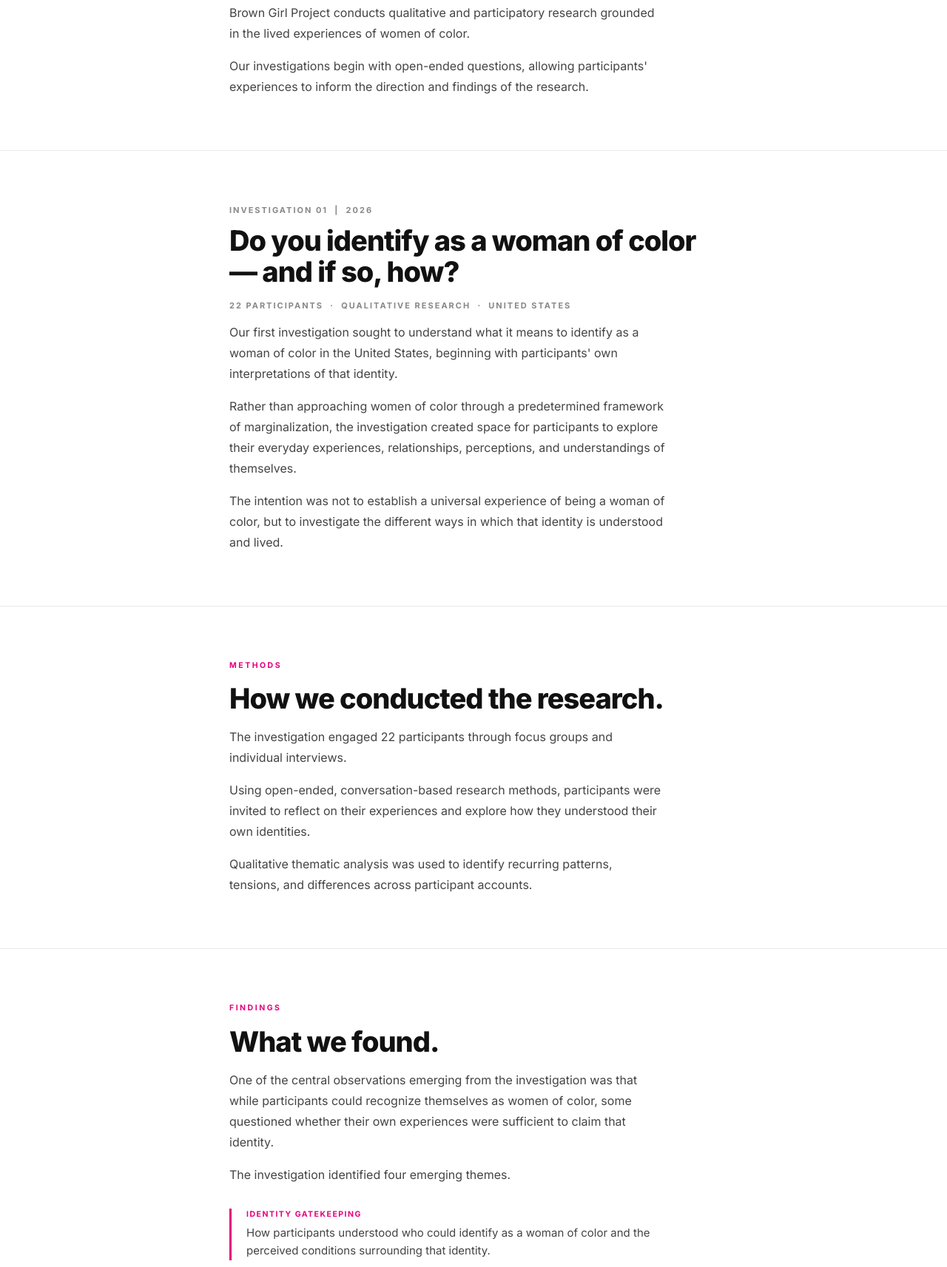
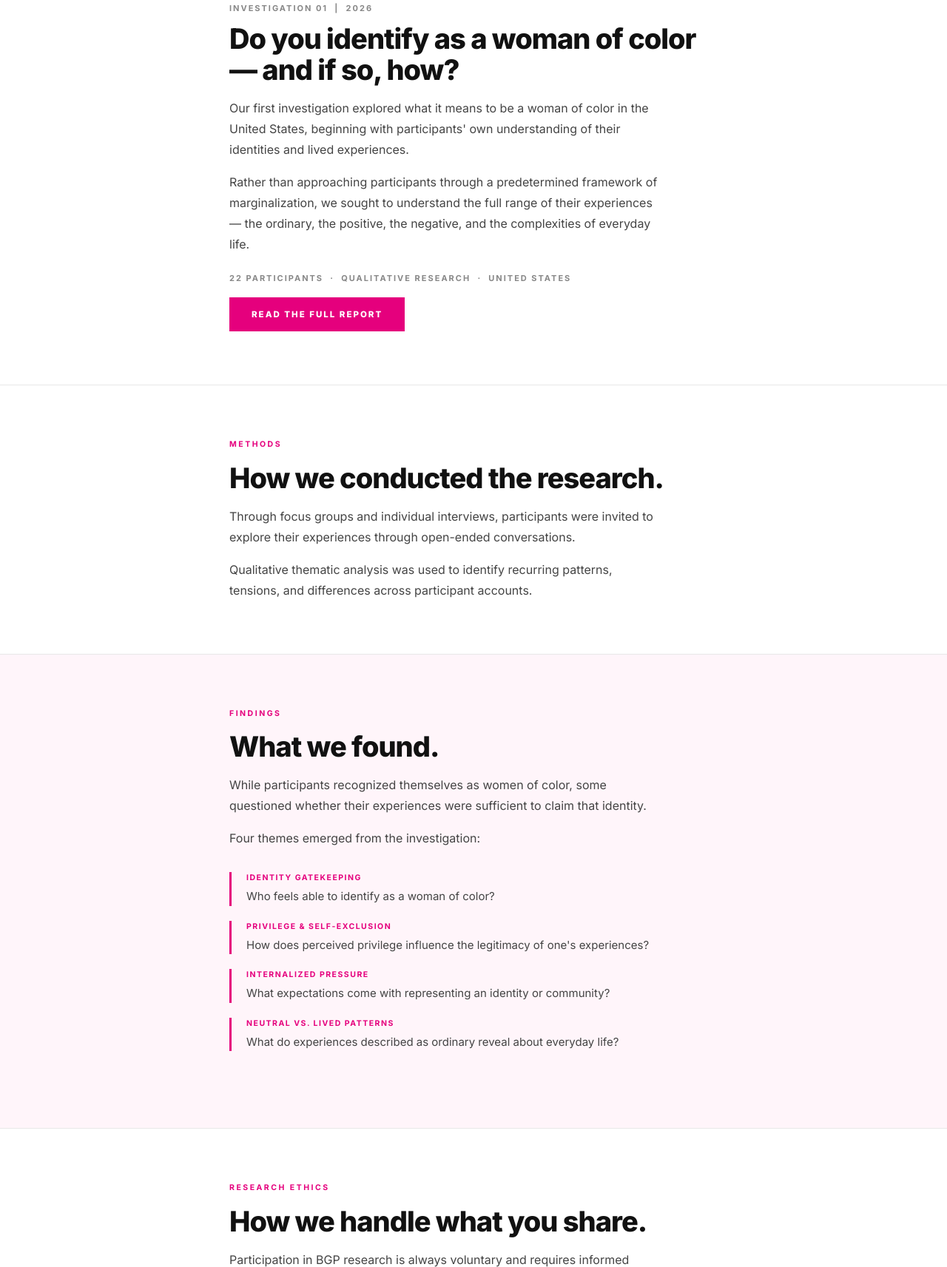
Before and after one commit to Anjaliii205/browngirlproject.org, a plain HTML site: page research.html in a window 1280 px wide. Shown: the part 379-2092 px from the top of the page at 74% size. Drawn offline with Linux system fonts and the light colour scheme.

Commit message:
Shorten Research page with revised copy
Co-Authored-By: Claude Opus 5.5 <noreply@anthropic.com>
Claude-Session: https://claude.ai/code/session_01WtEP1icMCbBrmzGnaGXVgx

```diff
--- a/research.html
+++ b/research.html
@@ -119,6 +119,7 @@
     .tier p + p { margin-top: 8px; }
 
     [id] { scroll-margin-top: 88px; }
+    .meta-after { margin: 24px 0 4px; }
     .site-footer { background: #111; padding: 60px 40px 40px; }
     @media (max-width: 640px) { .site-footer { padding: 48px 20px 36px; } }
     .footer-inner { max-width: 740px; margin: 0 auto 40px; display: flex; gap: 56px; flex-wrap: wrap; justify-content: space-between; }
@@ -158,19 +159,12 @@
 
   <section class="block ">
     <div class="container">
-      <p>Brown Girl Project conducts qualitative and participatory research grounded in the lived experiences of women of color.</p>
-      <p>Our investigations begin with open-ended questions, allowing participants' experiences to inform the direction and findings of the research.</p>
-    </div>
-  </section>
-
-  <section class="block ">
-    <div class="container">
       <div class="meta">Investigation 01 &nbsp;|&nbsp; 2026</div>
       <h2>Do you identify as a woman of color — and if so, how?</h2>
-      <div class="meta">22 Participants &nbsp;·&nbsp; Qualitative Research &nbsp;·&nbsp; United States</div>
-      <p>Our first investigation sought to understand what it means to identify as a woman of color in the United States, beginning with participants' own interpretations of that identity.</p>
-      <p>Rather than approaching women of color through a predetermined framework of marginalization, the investigation created space for participants to explore their everyday experiences, relationships, perceptions, and understandings of themselves.</p>
-      <p>The intention was not to establish a universal experience of being a woman of color, but to investigate the different ways in which that identity is understood and lived.</p>
+      <p>Our first investigation explored what it means to be a woman of color in the United States, beginning with participants' own understanding of their identities and lived experiences.</p>
+      <p>Rather than approaching participants through a predetermined framework of marginalization, we sought to understand the full range of their experiences — the ordinary, the positive, the negative, and the complexities of everyday life.</p>
+      <div class="meta meta-after">22 Participants &nbsp;·&nbsp; Qualitative Research &nbsp;·&nbsp; United States</div>
+      <a href="report.pdf" class="btn" target="_blank">Read the Full Report</a>
     </div>
   </section>
 
@@ -178,25 +172,23 @@
     <div class="container">
       <div class="eyebrow">Methods</div>
       <h2>How we conducted the research.</h2>
-      <p>The investigation engaged 22 participants through focus groups and individual interviews.</p>
-      <p>Using open-ended, conversation-based research methods, participants were invited to reflect on their experiences and explore how they understood their own identities.</p>
+      <p>Through focus groups and individual interviews, participants were invited to explore their experiences through open-ended conversations.</p>
       <p>Qualitative thematic analysis was used to identify recurring patterns, tensions, and differences across participant accounts.</p>
     </div>
   </section>
 
-  <section class="block ">
+  <section class="block tint">
     <div class="container">
       <div class="eyebrow">Findings</div>
       <h2>What we found.</h2>
-      <p>One of the central observations emerging from the investigation was that while participants could recognize themselves as women of color, some questioned whether their own experiences were sufficient to claim that identity.</p>
-      <p>The investigation identified four emerging themes.</p>
+      <p>While participants recognized themselves as women of color, some questioned whether their experiences were sufficient to claim that identity.</p>
+      <p>Four themes emerged from the investigation:</p>
       <div class="findings">
-        <div class="finding"><div class="finding-label">Identity Gatekeeping</div><p>How participants understood who could identify as a woman of color and the perceived conditions surrounding that identity.</p></div>
-        <div class="finding"><div class="finding-label">Privilege &amp; Self-Exclusion</div><p>How perceptions of privilege and proximity to whiteness influenced participants' understanding of the legitimacy of their own experiences.</p></div>
-        <div class="finding"><div class="finding-label">Internalized Pressure</div><p>The expectations participants experienced around representing their racial, cultural, or gender identities.</p></div>
-        <div class="finding"><div class="finding-label">Neutral vs. Lived Patterns</div><p>The relationship between experiences participants described as ordinary and the broader patterns emerging through their accounts.</p></div>
+        <div class="finding"><div class="finding-label">Identity Gatekeeping</div><p>Who feels able to identify as a woman of color?</p></div>
+        <div class="finding"><div class="finding-label">Privilege &amp; Self-Exclusion</div><p>How does perceived privilege influence the legitimacy of one's experiences?</p></div>
+        <div class="finding"><div class="finding-label">Internalized Pressure</div><p>What expectations come with representing an identity or community?</p></div>
+        <div class="finding"><div class="finding-label">Neutral vs. Lived Patterns</div><p>What do experiences described as ordinary reveal about everyday life?</p></div>
       </div>
-      <p class="note">These themes reflect the experiences shared within this investigation and are not intended to represent all women of color.</p>
     </div>
   </section>
 
@@ -215,23 +207,11 @@
     </div>
   </section>
 
-  <section class="block pink">
-    <div class="container">
-      <div class="eyebrow">The Report</div>
-      <h2>Read the full report.</h2>
-      <p>Explore the complete investigation, including its research design, methodology, participant accounts, thematic analysis, and findings.</p>
-      <div class="btn-row">
-        <a href="report.pdf" class="btn" target="_blank">View Report</a>
-        <a href="report.pdf" class="btn btn-outline" download>Download Report</a>
-      </div>
-    </div>
-  </section>
-
   <section class="block last">
     <div class="container">
-      <div class="eyebrow">Beyond the Findings</div>
-      <p>Following the investigation, Brown Girl Project translated participant experiences and research themes into accessible public-facing materials, extending the conversation beyond the research report.</p>
-      <a href="practice.html" class="link">Explore Research in Practice →</a>
+      <div class="eyebrow">Beyond the Report</div>
+      <p>Following the investigation, we translated participant experiences into accessible public-facing materials, sharing their perspectives and extending the conversation beyond the written report.</p>
+      <a href="practice.html" class="link">Explore Beyond the Report →</a>
     </div>
   </section>
 
```
Also changed, not shown: approach.html (+1 -0 lines), collaborate.html (+1 -0 lines), contact.html (+1 -0 lines), practice.html (+1 -0 lines).
